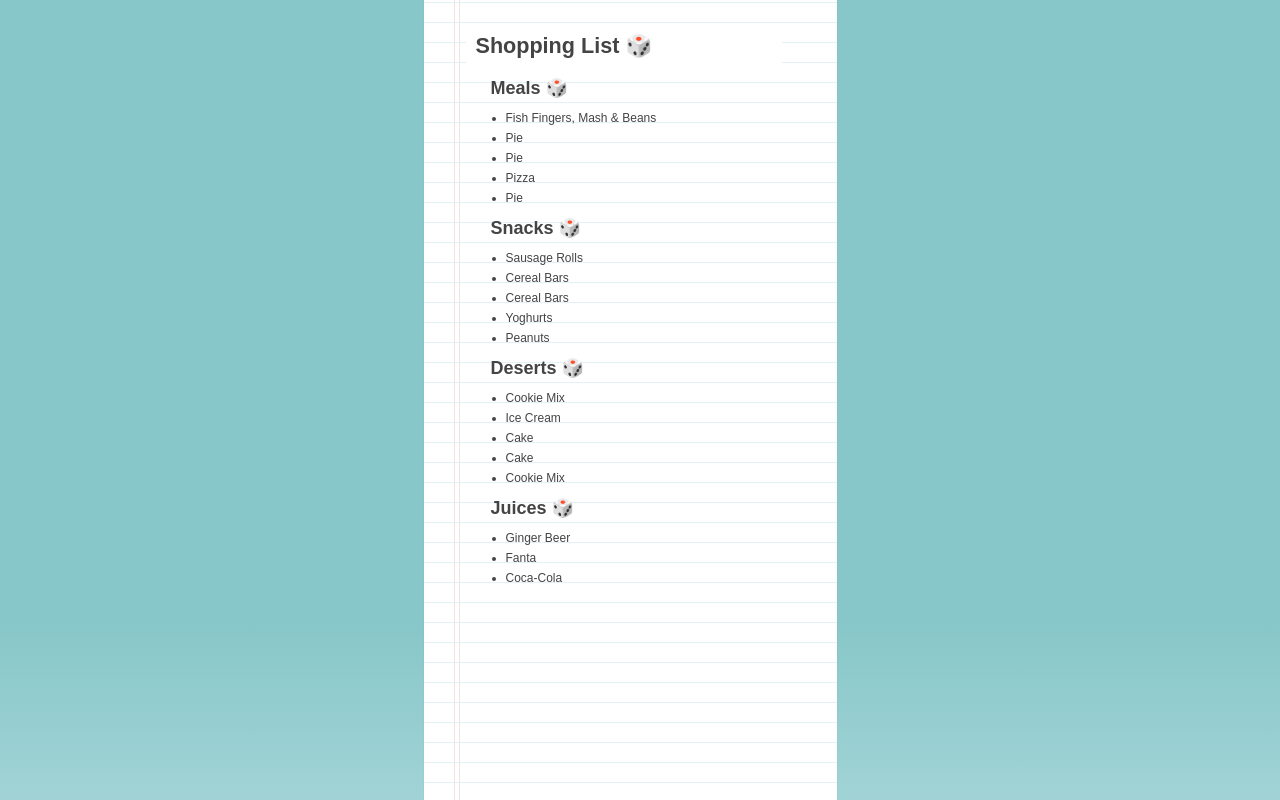
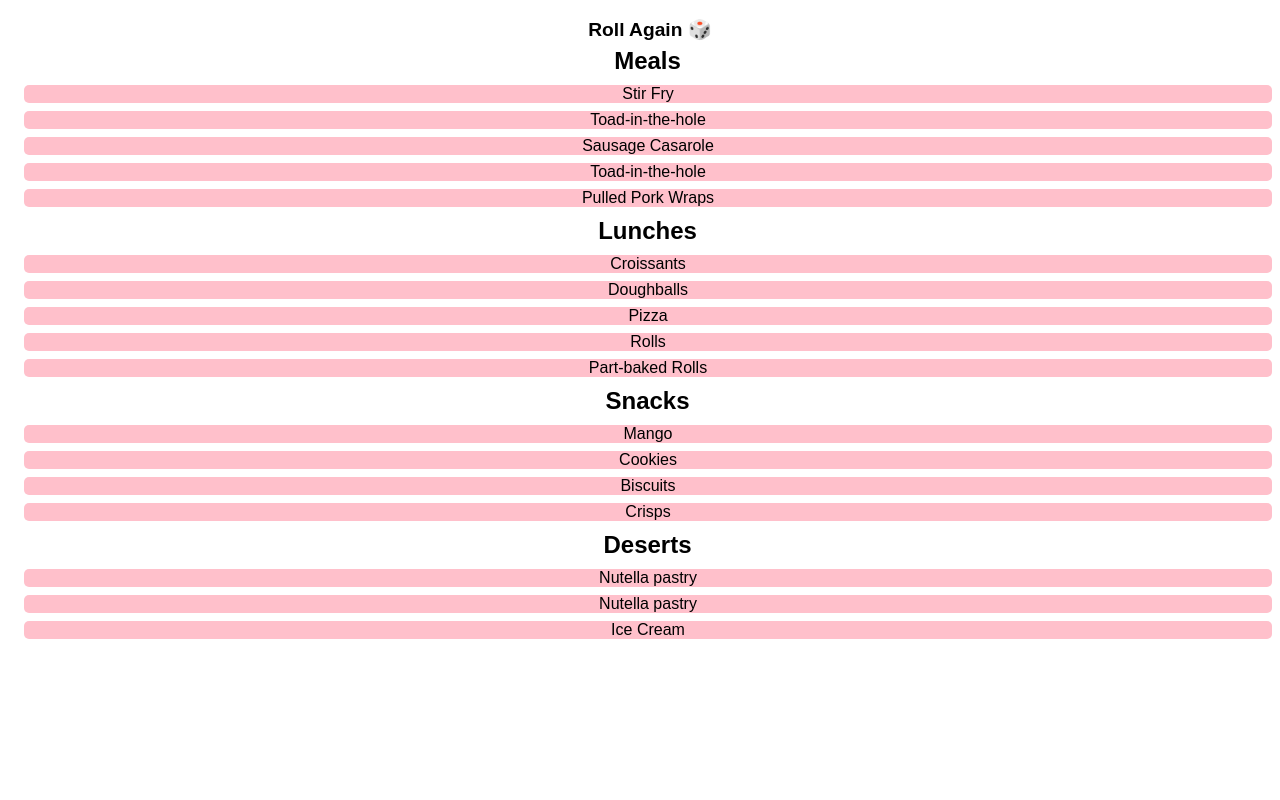
Before and after one commit to AdamTheWizard/shopping, a plain HTML site: page index.html in a window 1280 px wide. Both pictures are taken after a click on the element "Shopping List 🎲". Shown: the top 800 px of the page. Drawn offline with nearby package versions, Linux system fonts and the light colour scheme.

Commit message:
Update index.html

```diff
--- a/index.html
+++ b/index.html
@@ -11,56 +11,10 @@
     <script src="https://ajax.googleapis.com/ajax/libs/jquery/3.2.1/jquery.min.js"></script>
     <style>
         body {
-            background: -webkit-linear-gradient(top, rgb(136, 199, 201) 58%, rgb(202, 232, 235) 100%);
-            background: -moz-linear-gradient(top, rgb(136, 199, 201) 58%, rgb(202, 232, 235) 100%);
-            background: -ms-linear-gradient(top, rgb(136, 199, 201) 58%, rgb(202, 232, 235) 100%);
-            background: -o-linear-gradient(top, rgb(136, 199, 201) 58%, rgb(202, 232, 235) 100%);
-            background: linear-gradient(top, rgb(136, 199, 201) 58%, rgb(202, 232, 235) 100%);
-            overflow-x: hidden;
-        }
-
-        .paper::before {
-            content: '';
-            position: absolute;
-            width: 4px;
-            top: 0;
-            left: 30px;
-            bottom: 0;
-            border: 1px solid;
-            border-color: transparent #efe4e4;
-        }
-
-        .paper {
-            font: normal 12px/1.5 sans-serif, "Lucida Grande", arial, sans-serif;
-            width: 100%;
-            height: 100%;
-            margin: 0 auto;
-            padding: 6px 55px 4px 42px;
-            position: relative;
-            bottom: 10px;
-            right: 10px;
-            color: #444;
-            line-height: 20px;
-            background: #fff;
-            background: -webkit-gradient(linear, 0 0, 0 100%, from(#d9eaf3), color-stop(4%, #fff)) 0 4px;
-            background: -webkit-linear-gradient(top, #d9eaf3 0%, #fff 8%) 0 4px;
-            background: -moz-linear-gradient(top, #d9eaf3 0%, #fff 8%) 0 4px;
-            background: -ms-linear-gradient(top, #d9eaf3 0%, #fff 8%) 0 4px;
-            background: -o-linear-gradient(top, #d9eaf3 0%, #fff 8%) 0 4px;
-            background: linear-gradient(top, #d9eaf3 0%, #fff 8%) 0 4px;
-            -webkit-background-size: 100% 20px;
-            -moz-background-size: 100% 20px;
-            -ms-background-size: 100% 20px;
-            -o-background-size: 100% 20px;
-            background-size: 100% 20px;
-            -webkit-border-radius: 3px;
-            -moz-border-radius: 3px;
-            border-radius: 3px;
-            -webkit-box-shadow: 0 1px 2px rgba(0, 0, 0, 0.07);
-            -moz-box-shadow: 0 1px 2px rgba(0, 0, 0, 0.07);
-            box-shadow: 0 1px 2px rgba(0, 0, 0, 0.07);
-            width: 316px;
-            height: 1056px;
+            font-family: sans-serif;
+            text-align:center;
+            ,argin:0;
+            padding:0;
         }
 
         textarea {
@@ -74,17 +28,13 @@
             line-height: 20px;
         }
 
-        .head {
-            background-color: #FFF;
-            min-height: 40px;
-        }
-
         #header {
             position: relative;
             left: 10px;
             top: 10px;
-            font-size: 300%;
-            font: normal "Lucida Grande", arial, sans-serif;
+            font-size: 200%;
+            margin:0;
+            padding:0;
         }
 
         .label {
@@ -94,59 +44,104 @@
             margin: 10px;
             margin-left: -15px;
         }
+        .list-item {
+            list-style:none;
+            margin-left:-24px;
+            background-color:pink;
+            border-radius:5px;
+            margin-top:0.5em;
+        }
     </style>
 </head>
 
 <body>
 
-    <section class="paper">
 
-        <article class="head">
-            <h1 id="header">Shopping List 🎲</h1>
-        </article>
-        <ul id="dinners-list">
-        </ul>
+    <div class="head">
+        <h1 id="header">Shopping List 🎲</h1>
+    </div>
+    <ul id="dinners-list">
+    </ul>
     </section>
 
     <script>
-        $("#header").click(function() {
-            $("#dinners-list").empty();
-            $(".head").animate({fontSize:"60%"},1000);
-            let meals = ["Stir Fry", "Veg Lasagne", "Burgers", "Fish Fingers, Mash & Beans", "Pizza","Pie","Curry"];
+        let meals = ["Stir Fry", "Veg Lasagne", "Burgers", "Fish Fingers, Mash & Beans", "Roast", "Pie", "Fajitas", "Jacket Potato", "Scrambled Eggs, Bacon Toast", "Omelette", "Pulled Pork Wraps", "Veg Wraps", "Toad-in-the-hole", "Sausage Casarole"];
 
-            let snacks = ["Crisps", "Cereal Bars", "Peanuts", "Sausage Rolls", "Yoghurts", "Flapjacks", "Biscuits"];
+        let snacks = ["Crisps", "Cereal Bars", "Peanuts", "Sausage Rolls", "Yoghurts", "Hummus & Carrots", "Raisins", "Peanut & Fruit", "Hot Cross Buns", "Chocolate Croissants", "Cookies", "Biscuits", "Strawberries", "Pineapple", "Mango", "Apples", "Kiwis", "Haribos", "Vol Au Vents"];
 
-            let deserts = ["Ice Cream", "Brownies Mix", "Cookie Mix", "Cake","Crumble"];
+        let lunches = ["Part-baked Rolls", "Bagels", "Rolls", "Fish Finger Wraps", "Croissants", "Beans On Toast", "Hotdogs", "Quiche", "Pizza", "Doughballs"]
 
-            let juices = ["Orange Juice", "Ribena", "Coca-Cola", "Fanta", "Lucozade","Ginger Beer", "Apple Juice", "Fruit Shoots"];
+        let deserts = ["Ice Cream", "Brownies Mix", "Cookie Mix", "Cakes", "Fruit Salad", "Meringue", "Cream Cakes", "Profiteroles", "Crumble", "Nutella pastry", "Banana Split"];
 
 
+        $("#header").click(function() {
+
+            $("#dinners-list").empty();
+            $(".head").animate({
+                fontSize: "60%",
+                opacity: "0"
+            }, 300, function() {
+                $("#header").html("Roll Again 🎲");
+                $(".head").animate({
+                    opacity: "1"
+                }, 300);
+            });
+
+            getMeals();
+            getLunches();
+            getSnacks();
+            getDeserts();
+
+            $(".meals-item").on("click", function(event) {
+                $(this).html(meals[Math.floor(Math.random() * meals.length)]);
+            });
+            $(".lunches-item").on("click", function(event) {
+                $(this).html(lunches[Math.floor(Math.random() * meals.length)]);
+            });
+            $(".snacks-item").on("click", function(event) {
+                $(this).html(snacks[Math.floor(Math.random() * meals.length)]);
+            });
+            $(".deserts-item").on("click", function(event) {
+                $(this).html(deserts[Math.floor(Math.random() * meals.length)]);
+            });
+
+        });
+
+        function getMeals() {
             /* ADD MEALS TITLE AND LIST */
-            $("#dinners-list").append("<li class='label' id='meals-label'>Meals 🎲</li>");
+            $("#dinners-list").append("<li class='label' id='meals-label'>Meals </li>");
             for (i = 0; i < 5; i++) {
-                $("#dinners-list").append("<li class='list-item'>" + meals[Math.floor(Math.random() * meals.length)] + "</li>");
+                $("#dinners-list").append("<li class='list-item meals-item'>" + meals[Math.floor(Math.random() * meals.length)] + "</li>");
                 console.log(Math.floor(Math.random() * meals.length));
             }
+        }
+
+        function getLunches() {
+            /* ADD LUNCHES TITLE AND LIST */
+            $("#dinners-list").append("<li class='label' id='lunches-label'>Lunches </li>");
+            for (i = 0; i < 5; i++) {
+                $("#dinners-list").append("<li class='list-item lunches-item'>" + lunches[Math.floor(Math.random() * lunches.length)] + "</li>");
+                console.log(Math.floor(Math.random() * lunches.length));
+            }
+        }
+
+        function getSnacks() {
             /* ADD SNACKS TITLE AND LIST */
-            $("#dinners-list").append("<li class='label' id='snacks-label'>Snacks 🎲</li>");
-            for (i = 0; i < 5; i++) {
-                $("#dinners-list").append("<li class='list-item'>" + snacks[Math.floor(Math.random() * snacks.length)] + "</li>");
+            $("#dinners-list").append("<li class='label' id='snacks-label'>Snacks </li>");
+            for (i = 0; i < 4; i++) {
+                $("#dinners-list").append("<li class='list-item snacks-item'>" + snacks[Math.floor(Math.random() * snacks.length)] + "</li>");
                 console.log(Math.floor(Math.random() * snacks.length));
             }
+        }
+
+        function getDeserts() {
             /* ADD DESERTs TITLE AND LIST */
-            $("#dinners-list").append("<li class='label' id='deserts-label'>Deserts 🎲</li>");
-            for (i = 0; i < 5; i++) {
-                $("#dinners-list").append("<li class='list-item'>" + deserts[Math.floor(Math.random() * deserts.length)] + "</li>");
+            $("#dinners-list").append("<li class='label' id='deserts-label'>Deserts </li>");
+            for (i = 0; i < 3; i++) {
+                $("#dinners-list").append("<li class='list-item deserts-item'>" + deserts[Math.floor(Math.random() * deserts.length)] + "</li>");
                 console.log(Math.floor(Math.random() * deserts.length));
             }
-            /* ADD JUICES TITLE AND LIST */
-            $("#dinners-list").append("<li class='label' id='juices-label'>Juices 🎲</li>");
-            for (i = 0; i < 3; i++) {
-                $("#dinners-list").append("<li class='list-item'>" + juices[Math.floor(Math.random() * juices.length)] + "</li>");
-                console.log(Math.floor(Math.random() * juices.length));
-            }
-
-        });
+        }
     </script>
 </body>
 
```
